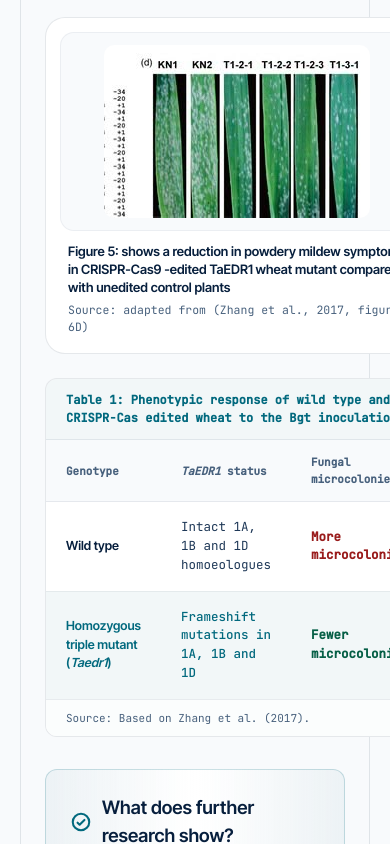
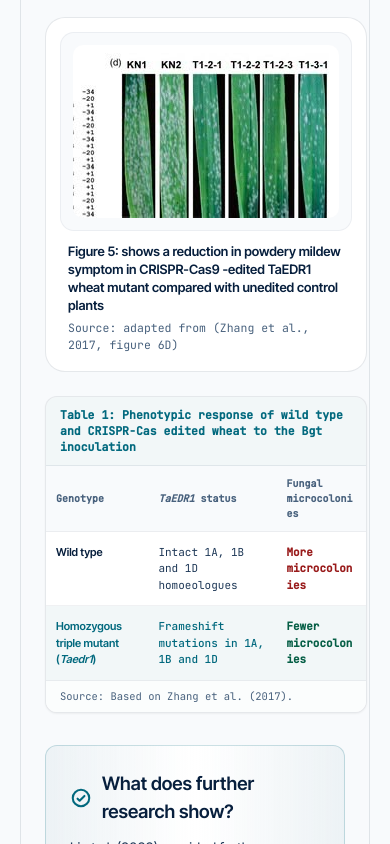
Before and after one commit to Bit06/AneraGenix, a React (Vite) app: page / in a window 390 px wide. Shown: the part 11156-12000 px from the top of the page. Built offline with nearby package versions, Linux system fonts and the light colour scheme.

Commit message:
Make Table 1 fully mobile-friendly with responsive padding, break-words, and table-fixed

```diff
--- a/src/sections/CaseStudy.tsx
+++ b/src/sections/CaseStudy.tsx
@@ -116,36 +116,48 @@ export default function CaseStudy() {
 
           <div className="lg:col-span-7">
             <Reveal delay={120}>
-              <div className="overflow-hidden rounded-xl border border-ink/10 bg-white">
-                <div className="border-b border-ink/8 bg-brand-deep/5 px-5 py-3 flex items-center justify-between">
-                  <span className="text-[12px] font-mono font-bold text-brand-deep">
+              <div className="overflow-hidden rounded-xl border border-ink/10 bg-white shadow-xs">
+                <div className="border-b border-ink/8 bg-brand-deep/5 px-3.5 py-2.5 sm:px-5 sm:py-3 flex items-center justify-between">
+                  <span className="text-[11.5px] sm:text-[12px] font-mono font-bold text-brand-deep leading-snug">
                     Table 1: Phenotypic response of wild type and CRISPR-Cas edited wheat to the Bgt inoculation
                   </span>
                 </div>
-                <div className="overflow-x-auto">
-                  <table className="w-full text-left text-[13px]">
-                    <thead className="border-b border-ink/8 bg-paper font-mono text-[11px] text-muted">
+                <div className="overflow-x-auto scrollbar-thin">
+                  <table className="w-full min-w-[320px] table-fixed text-left text-[11px] sm:text-[13px]">
+                    <thead className="border-b border-ink/8 bg-paper font-mono text-[10px] sm:text-[11px] text-muted">
                       <tr>
-                        <th className="px-5 py-3.5 font-bold">Genotype</th>
-                        <th className="px-5 py-3.5 font-bold"><em>TaEDR1</em> status</th>
-                        <th className="px-5 py-3.5 font-bold">Fungal microcolonies</th>
+                        <th className="w-[32%] px-2.5 py-2.5 sm:px-5 sm:py-3.5 font-bold break-words">Genotype</th>
+                        <th className="w-[40%] px-2.5 py-2.5 sm:px-5 sm:py-3.5 font-bold break-words"><em>TaEDR1</em> status</th>
+                        <th className="w-[28%] px-2.5 py-2.5 sm:px-5 sm:py-3.5 font-bold break-words">Fungal microcolonies</th>
                       </tr>
                     </thead>
-                    <tbody className="divide-y divide-ink/6 font-mono text-[12.5px]">
+                    <tbody className="divide-y divide-ink/6 font-mono text-[11px] sm:text-[12.5px]">
                       <tr>
-                        <td className="px-5 py-4 font-sans font-semibold text-ink">Wild type</td>
-                        <td className="px-5 py-4 text-ink-soft">Intact 1A, 1B and 1D homoeologues</td>
-                        <td className="px-5 py-4 text-[#991b1b] font-semibold">More microcolonies</td>
+                        <td className="px-2.5 py-3 sm:px-5 sm:py-4 font-sans font-semibold text-ink align-top break-words">
+                          Wild type
+                        </td>
+                        <td className="px-2.5 py-3 sm:px-5 sm:py-4 text-ink-soft align-top break-words">
+                          Intact 1A, 1B and 1D homoeologues
+                        </td>
+                        <td className="px-2.5 py-3 sm:px-5 sm:py-4 text-[#991b1b] font-semibold align-top break-words">
+                          More microcolonies
+                        </td>
                       </tr>
                       <tr className="bg-brand-deep/5">
-                        <td className="px-5 py-4 font-sans font-bold text-brand-deep">Homozygous triple mutant (<em>Taedr1</em>)</td>
-                        <td className="px-5 py-4 text-brand-deep font-medium">Frameshift mutations in 1A, 1B and 1D</td>
-                        <td className="px-5 py-4 text-[#065f46] font-bold">Fewer microcolonies</td>
+                        <td className="px-2.5 py-3 sm:px-5 sm:py-4 font-sans font-bold text-brand-deep align-top break-words">
+                          Homozygous triple mutant (<em>Taedr1</em>)
+                        </td>
+                        <td className="px-2.5 py-3 sm:px-5 sm:py-4 text-brand-deep font-medium align-top break-words">
+                          Frameshift mutations in 1A, 1B and 1D
+                        </td>
+                        <td className="px-2.5 py-3 sm:px-5 sm:py-4 text-[#065f46] font-bold align-top break-words">
+                          Fewer microcolonies
+                        </td>
                       </tr>
                     </tbody>
                   </table>
                 </div>
-                <div className="border-t border-ink/8 bg-[#fbfdfd] px-5 py-2.5 text-[11px] font-mono text-muted">
+                <div className="border-t border-ink/8 bg-[#fbfdfd] px-3.5 py-2 sm:px-5 sm:py-2.5 text-[10.5px] sm:text-[11px] font-mono text-muted">
                   Source: Based on Zhang et al. (2017).
                 </div>
               </div>
```
